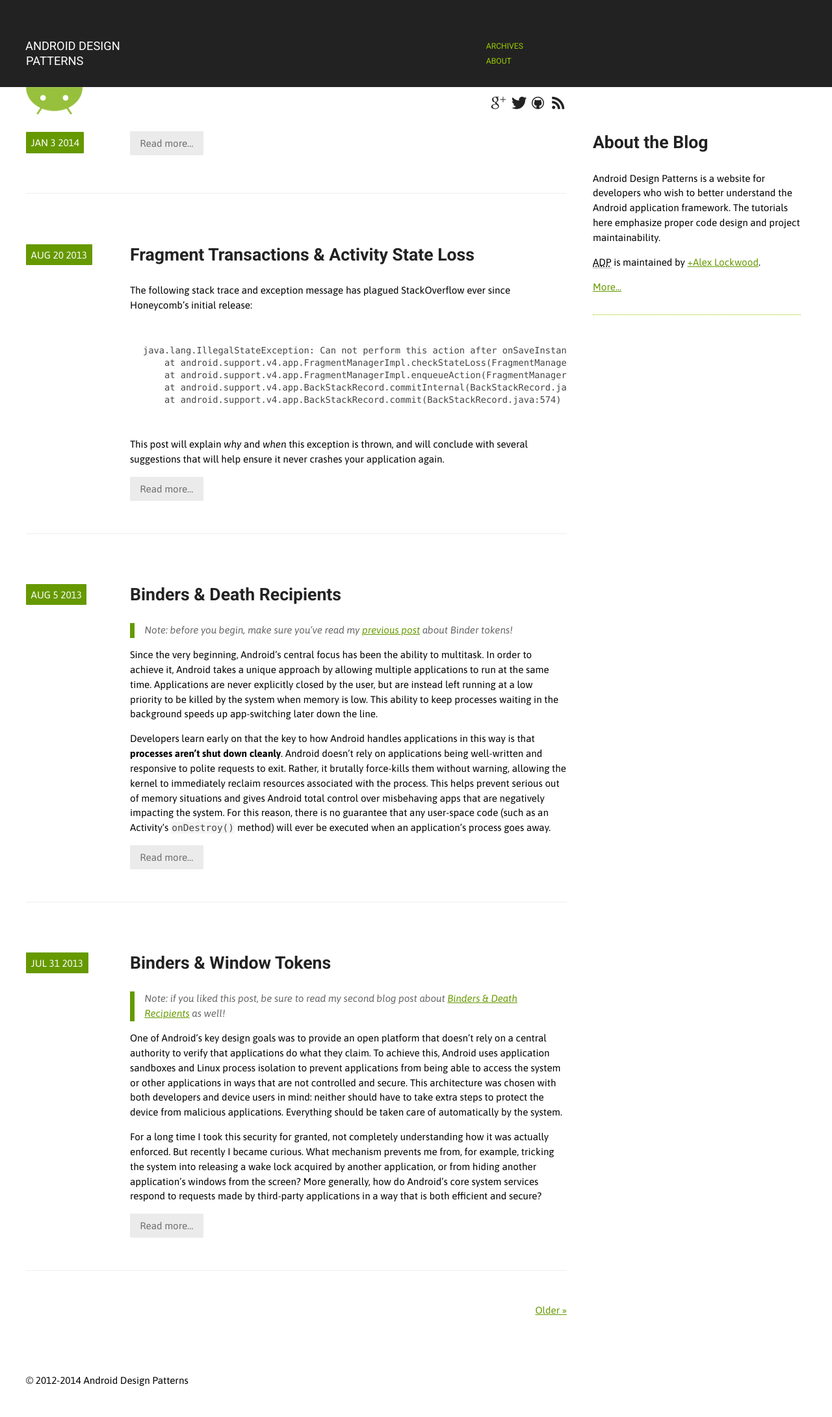
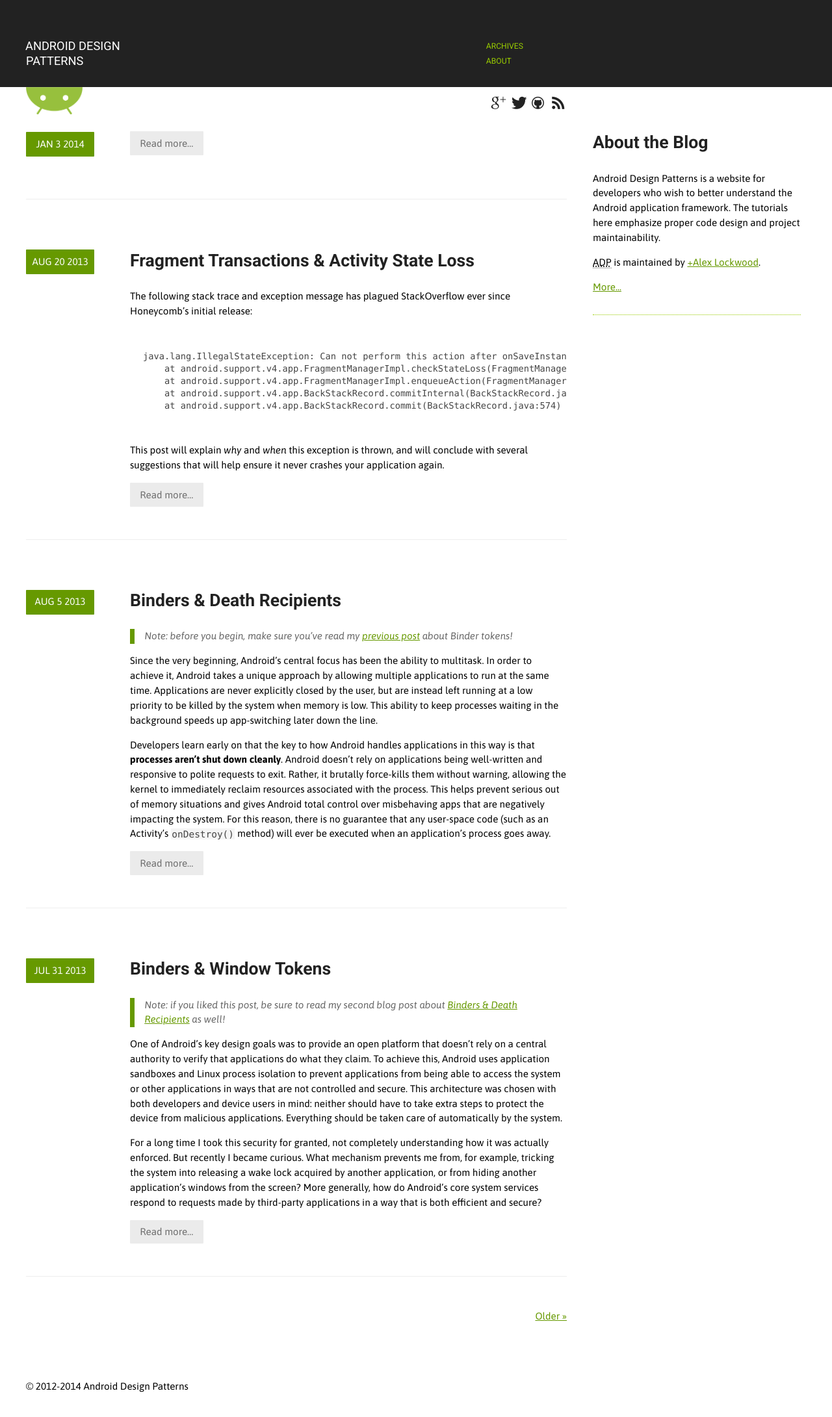
Before and after one commit to alexjlockwood/AndroidDesignPatterns, a Jekyll site: the page built from index.html, in a window 1280 px wide. Shown: the whole page at 65% size. Built offline with Jekyll 4.4.1, drawn with Linux system fonts in a browser that asks for light colours; Markdown is read by kramdown in place of the engine named in the settings; the list of posts is cut into pages by our own code; comment, search, counter and statistics services are not loaded.

Commit message:
Consistency stuff
1. date-block 'flickering' stopped by fixing date-block width
2. `pre` block border-radius
3. header transitions

```diff
--- a/css/style.css
+++ b/css/style.css
@@ -65,6 +65,10 @@
 }
 #header a {
     border-radius: 1px;
+    -webkit-transition: background-color 0.4s;
+    -moz-transition: background-color 0.4s;
+    -o-transition: background-color 0.4s;
+    transition: background-color 0.4s;
 }
 h5 {
     font-weight: 700;
@@ -250,19 +254,18 @@
     width: 200px;
     margin: 1em 0;
 }
-.date-posted {
-    font-style: italic;
-}
 .share-post {
     padding-top: 1em;
 }
 .snippet .date-posted {
-    font-size: 1em;
     font-style: normal;
     text-transform: uppercase;
-    padding-top: 18px;
+    padding-top: 12px;
 }
 .date-block {
+    width: 90px;
+    text-align: center;
+    display: inline-block;
     background: #669900;
     color: #fff;
     padding: .5em;
@@ -350,6 +353,7 @@
     padding: 20px;
     margin: 2em 0;
     overflow-y: auto;
+    border-radius: 1px;
 }
 pre code {
     background: transparent;
```
